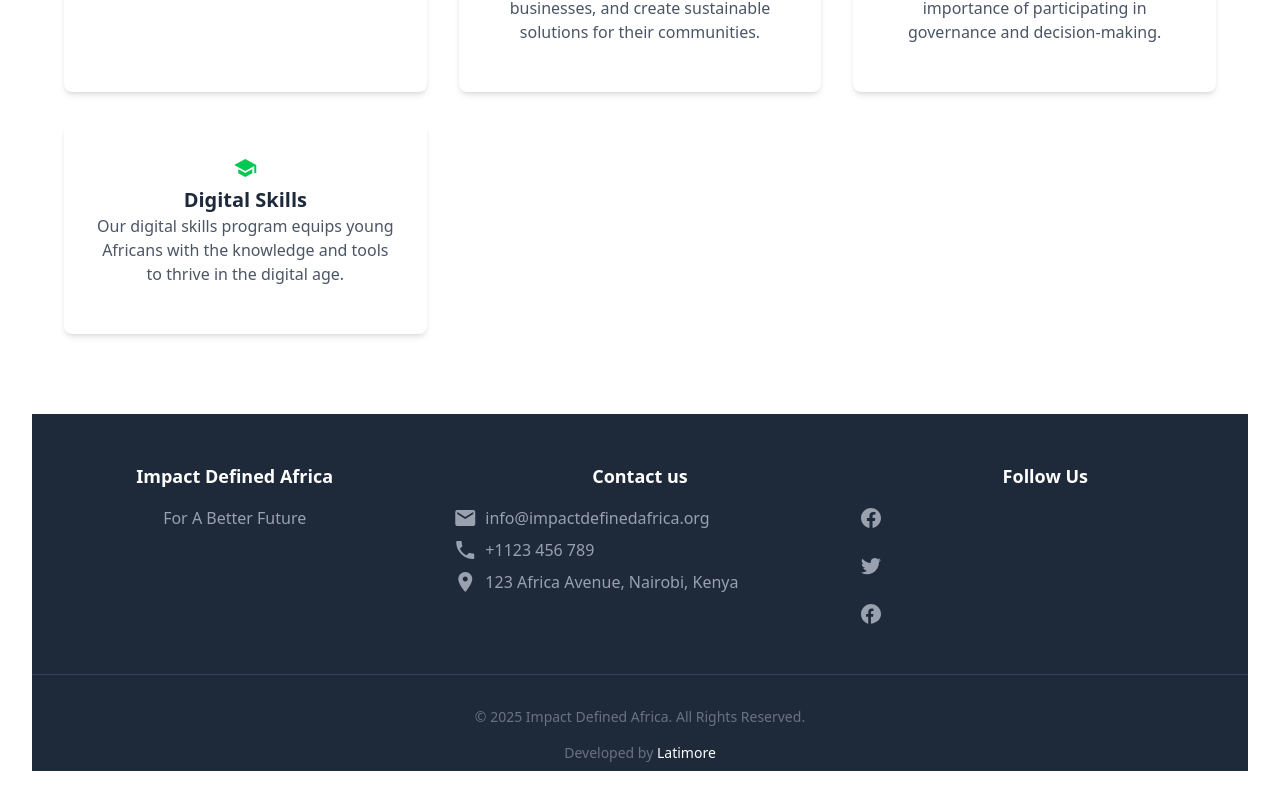
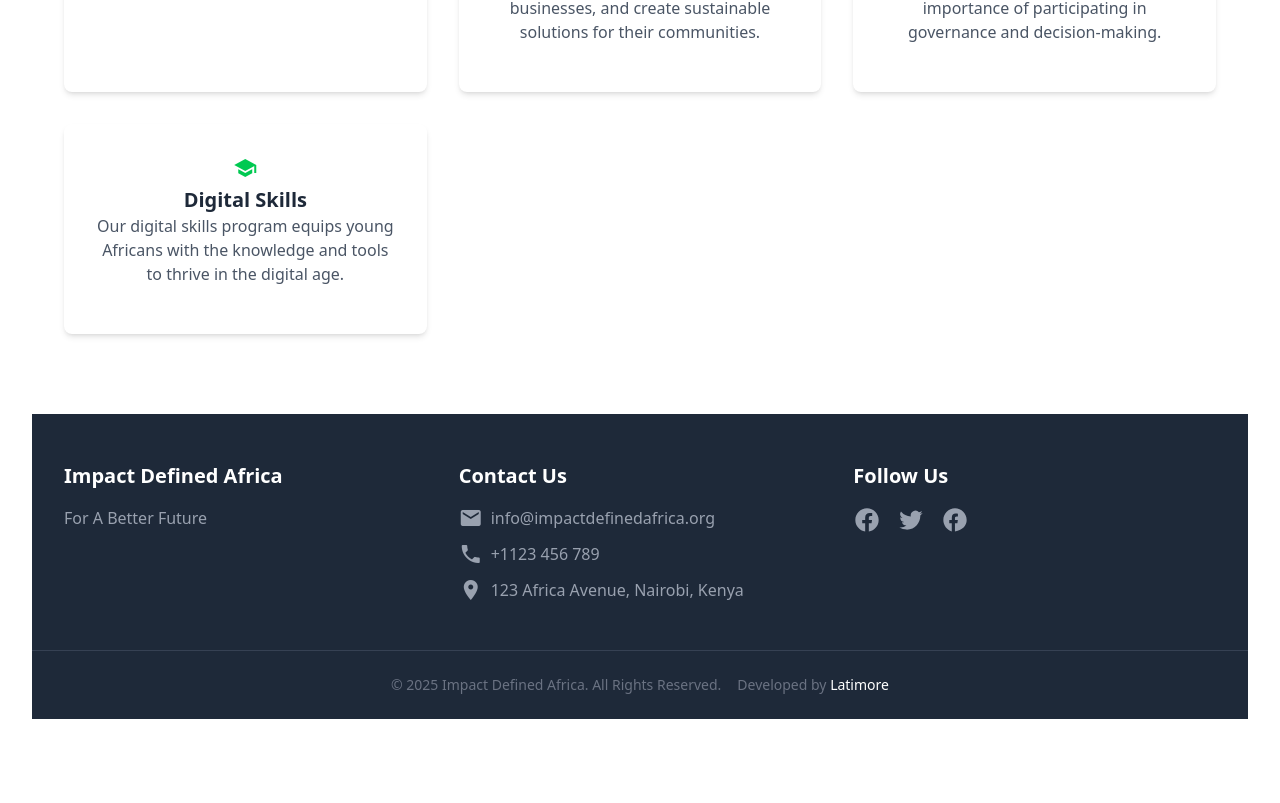
Before and after one commit to Kennysaruni/impactdefinedafrica, a React (Vite) app: page / in a window 1280 px wide. Shown: the part 2916-3719 px from the top of the page. After the commit the page ends 3667 px from the top, so only its background shows below. Built offline with nearby package versions, Linux system fonts and the light colour scheme.

Commit message:
Fixed footer component links

```diff
--- a/src/components/Footer.jsx
+++ b/src/components/Footer.jsx
@@ -1,68 +1,66 @@
-import React from 'react'
+import React from 'react';
 
 function Footer() {
     return (
-        <footer className='bg-gray-800 text-white w-full' id='contact'>
-            <div className='container mx-auto py-12 px-4'>
-                <div className='grid md:grid-cols-3 gap-8'>
+        <footer className='bg-gray-800 text-white w-full font-["Inter"]' id='contact'> {/* Added font-['Inter'] for consistency */}
+            <div className='max-w-7xl mx-auto py-12 px-4 sm:px-6 lg:px-8'> {/* Changed container to max-w-7xl and added responsive padding */}
+                <div className='grid grid-cols-1 md:grid-cols-3 gap-8 text-center md:text-left'> {/* Responsive grid, text alignment for mobile vs desktop */}
+                    {/* Brand Info */}
                     <div>
-                        <h3 className='text-lg font-semibold mb-4'>Impact Defined Africa</h3>
-                        <p className='text-gray-400'>For A Better Future</p>
+                        <h3 className='text-xl font-bold mb-4'>Impact Defined Africa</h3> {/* Increased font size and weight */}
+                        <p className='text-gray-400 text-base'>For A Better Future</p> {/* Consistent text size */}
                     </div>
+
+                    {/* Contact Info */}
                     <div>
-                        <h3 className='text-lg font-semibold mb-4'>Contact us</h3>
-                        <ul className='space-y-2 text-gray-400'>
-                            <li className='flex items-center'>
-                                <span className='material-icons mr-2'>email</span>
+                        <h3 className='text-xl font-bold mb-4'>Contact Us</h3> {/* Increased font size and weight */}
+                        <ul className='space-y-3 text-gray-400 text-base'> {/* Increased space-y for better readability */}
+                            <li className='flex items-center justify-center md:justify-start'> {/* Centered on mobile, left-aligned on desktop */}
+                                <span className='material-icons mr-2 text-xl'>email</span> {/* Increased icon size */}
                                 info@impactdefinedafrica.org
                             </li>
-                            <li className=' flex items-center'>
-                                <span className=' material-icons mr-2'>phone</span>
+                            <li className='flex items-center justify-center md:justify-start'> {/* Centered on mobile, left-aligned on desktop */}
+                                <span className='material-icons mr-2 text-xl'>phone</span> {/* Increased icon size */}
                                 +1123 456 789
                             </li>
-                            <li className=' flex items-center'>
-                                <span className=' material-icons mr-2'>location_on</span>
+                            <li className='flex items-center justify-center md:justify-start'> {/* Centered on mobile, left-aligned on desktop */}
+                                <span className='material-icons mr-2 text-xl'>location_on</span> {/* Increased icon size */}
                                 123 Africa Avenue, Nairobi, Kenya
                             </li>
                         </ul>
                     </div>
+
+                    {/* Follow Us & Social Media */}
                     <div>
-                        <h3 className='text-lg font-semibold mb-4'>Follow Us</h3>
-                        <div className='space-x-4 '>
-                            <a href="" className='text-gray-400 hover:text-white'>
-                                <svg aria-hidden="true" class="w-6 h-6"
-                                    fill="currentColor" viewBox="0 0 24 24">
-                                    <path clip-rule="evenodd"
-                                        d="M22 12c0-5.523-4.477-10-10-10S2 6.477 2 12c0 4.991 3.657 9.128 8.438 9.878v-6.987h-2.54V12h2.54V9.797c0-2.506 1.492-3.89 3.777-3.89 1.094 0 2.238.195 2.238.195v2.46h-1.26c-1.243 0-1.63.771-1.63 1.562V12h2.773l-.443 2.89h-2.33v6.988C18.343 21.128 22 16.991 22 12z"
-                                        fill-rule="evenodd"></path>
+                        <h3 className='text-xl font-bold mb-4'>Follow Us</h3> {/* Increased font size and weight */}
+                        <div className='flex justify-center md:justify-start space-x-4 items-center'> {/* Social media items in a row, centered on mobile, left-aligned on desktop */}
+                            <a href="#" className='text-gray-400 hover:text-white transition-colors duration-200' aria-label="Facebook">
+                                <svg aria-hidden="true" className="w-7 h-7" fill="currentColor" viewBox="0 0 24 24"> {/* Increased icon size */}
+                                    <path clipRule="evenodd" d="M22 12c0-5.523-4.477-10-10-10S2 6.477 2 12c0 4.991 3.657 9.128 8.438 9.878v-6.987h-2.54V12h2.54V9.797c0-2.506 1.492-3.89 3.777-3.89 1.094 0 2.238.195 2.238.195v2.46h-1.26c-1.243 0-1.63.771-1.63 1.562V12h2.773l-.443 2.89h-2.33v6.988C18.343 21.128 22 16.991 22 12z" fillRule="evenodd"></path>
                                 </svg>
                             </a>
-                            <a class="text-gray-400 hover:text-white" href="#">
-                                <svg aria-hidden="true" class="w-6 h-6"
-                                    fill="currentColor" viewBox="0 0 24 24">
-                                    <path
-                                        d="M8.29 20.251c7.547 0 11.675-6.253 11.675-11.675 0-.178 0-.355-.012-.53A8.348 8.348 0 0022 5.92a8.19 8.19 0 01-2.357.646 4.118 4.118 0 001.804-2.27 8.224 8.224 0 01-2.605.996 4.107 4.107 0 00-6.993 3.743 11.65 11.65 0 01-8.457-4.287 4.106 4.106 0 001.27 5.477A4.072 4.072 0 012.8 9.71v.052a4.105 4.105 0 003.292 4.022 4.095 4.095 0 01-1.853.07 4.108 4.108 0 003.834 2.85A8.233 8.233 0 012 18.407a11.616 11.616 0 006.29 1.84">
-                                    </path>
+                            <a className="text-gray-400 hover:text-white transition-colors duration-200" href="#" aria-label="Twitter">
+                                <svg aria-hidden="true" className="w-7 h-7" fill="currentColor" viewBox="0 0 24 24"> {/* Increased icon size */}
+                                    <path d="M8.29 20.251c7.547 0 11.675-6.253 11.675-11.675 0-.178 0-.355-.012-.53A8.348 8.348 0 0022 5.92a8.19 8.19 0 01-2.357.646 4.118 4.118 0 001.804-2.27 8.224 8.224 0 01-2.605.996 4.107 4.107 0 00-6.993 3.743 11.65 11.65 0 01-8.457-4.287 4.106 4.106 0 001.27 5.477A4.072 4.072 0 012.8 9.71v.052a4.105 4.105 0 003.292 4.022 4.095 4.095 0 01-1.853.07 4.108 4.108 0 003.834 2.85A8.233 8.233 0 012 18.407a11.616 11.616 0 006.29 1.84"></path>
                                 </svg>
                             </a>
-                            <a class="text-gray-400 hover:text-white" href="#">
-                                <svg aria-hidden="true" class="w-6 h-6"
-                                    fill="currentColor" viewBox="0 0 24 24">
-                                    <path clip-rule="evenodd"
-                                        d="M12 2C6.477 2 2 6.477 2 12.011c0 4.61 3.062 8.513 7.237 9.771v-7.009H7.078V12.01H9.27V9.923c0-2.18 1.303-3.395 3.29-3.395.94 0 1.927.173 1.927.173v2.22h-1.11c-1.07 0-1.42.64-1.42 1.36v1.71h2.49l-.396 2.762H11.96V21.78C18.938 20.522 22 16.62 22 12.01 22 6.477 17.523 2 12 2z"
-                                        fill-rule="evenodd"></path>
+                            <a className="text-gray-400 hover:text-white transition-colors duration-200" href="#" aria-label="LinkedIn">
+                                <svg aria-hidden="true" className="w-7 h-7" fill="currentColor" viewBox="0 0 24 24"> {/* Increased icon size */}
+                                    <path clipRule="evenodd" d="M12 2C6.477 2 2 6.477 2 12.011c0 4.61 3.062 8.513 7.237 9.771v-7.009H7.078V12.01H9.27V9.923c0-2.18 1.303-3.395 3.29-3.395.94 0 1.927.173 1.927.173v2.22h-1.11c-1.07 0-1.42.64-1.42 1.36v1.71h2.49l-.396 2.762H11.96V21.78C18.938 20.522 22 16.62 22 12.01 22 6.477 17.523 2 12 2z" fillRule="evenodd"></path>
                                 </svg>
                             </a>
                         </div>
                     </div>
                 </div>
             </div>
-            <div className='border-t border-gray-700  pt-6 text-center text-gray-500 text-sm '>
-                <p className='p-2'>© 2025 Impact Defined Africa. All Rights Reserved.</p>
-                <p className='p-2'>Developed by <a href='latimore.vercel.app' className='text-white'>Latimore</a></p>
+
+            {/* Bottom Copyright and Developer Info */}
+            <div className='border-t border-gray-700 py-6 text-center text-gray-500 text-sm flex flex-col sm:flex-row justify-center items-center space-y-2 sm:space-y-0 sm:space-x-4'> {/* Centered content, row on sm+, added spacing */}
+                <p className=''>© 2025 Impact Defined Africa. All Rights Reserved.</p>
+                <p className=''>Developed by <a href='https://latimore.vercel.app' target="_blank" rel="noopener noreferrer" className='text-white hover:text-blue-400 transition-colors duration-200'>Latimore</a></p> {/* Added target/rel for external link */}
             </div>
         </footer>
-    )
+    );
 }
 
-export default Footer
+export default Footer;
```
